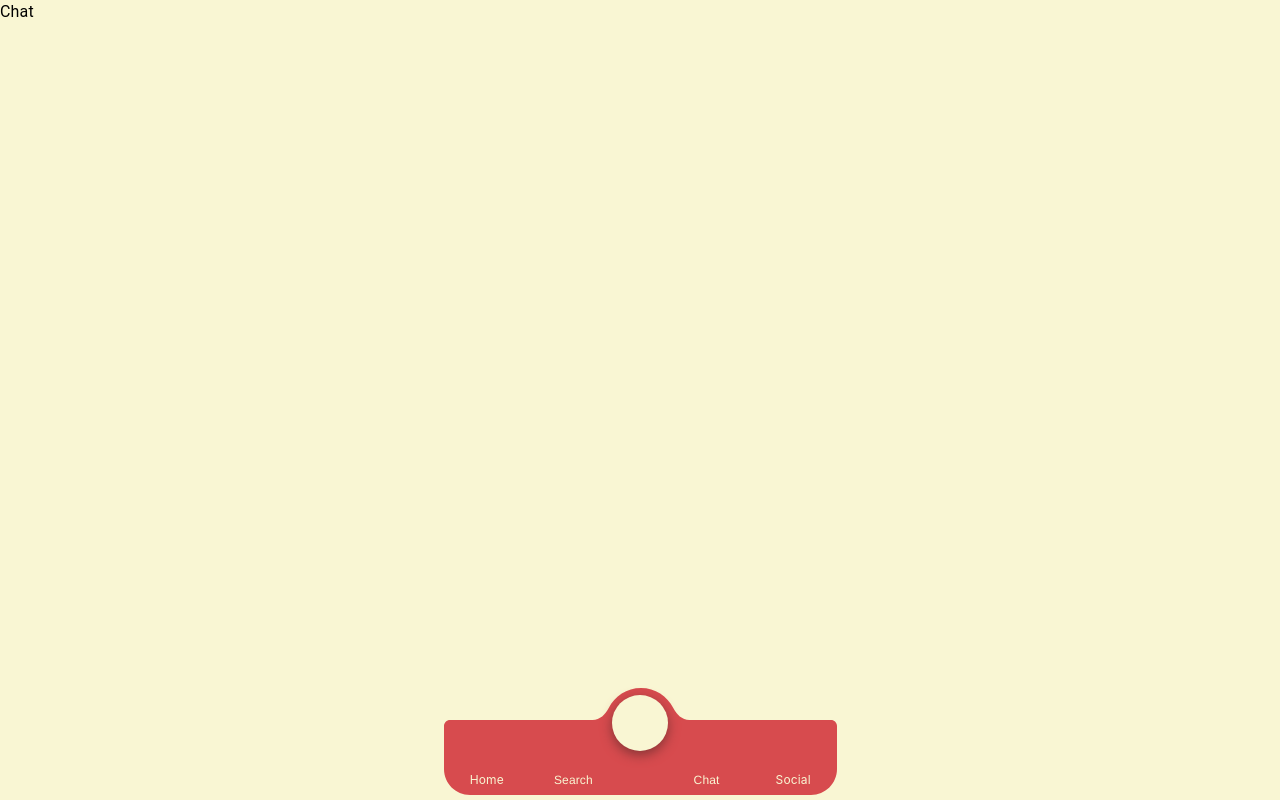
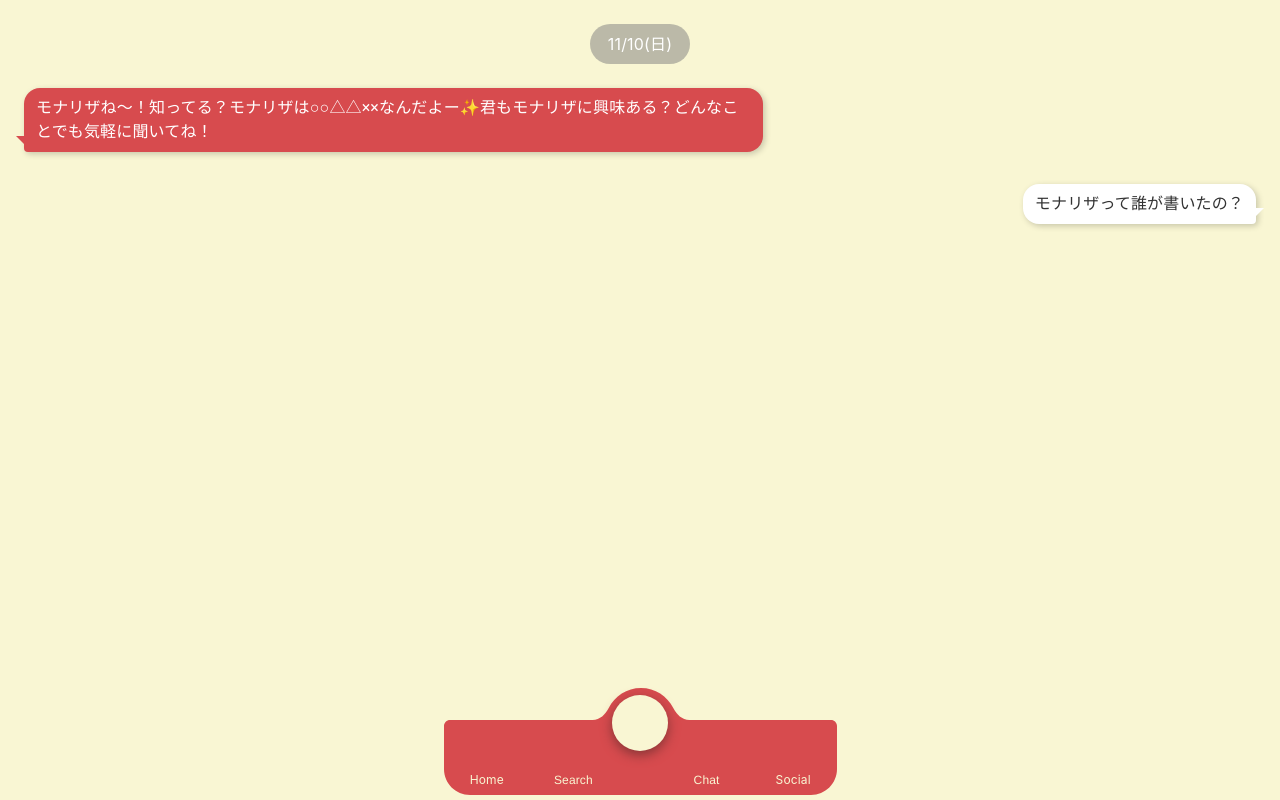
Before and after one commit to tsukuba-cojt/artie, a Next.js app: page /chat in a window 1280 px wide. Built offline with nearby package versions, Linux system fonts and the light colour scheme; some icons are missing.

Commit message:
チャットの日付表示コンポーネントの実装と吹き出しコンポーネントの改善
チャットの日付表示コンポーネントのUIを実装。

引数としてdateを取り、画面の真ん中で表示。

使い方：
<DateBadge date={"日付"} />

```diff
--- a/src/app/chat/page.tsx
+++ b/src/app/chat/page.tsx
@@ -2,7 +2,31 @@
 
 import React from "react";
 import { Box } from "@mui/material";
+import DateBadge from "@/features/chat/components/Date";
+import SpeechBubble from "@/features/base/components/SpeechBubble";
 
 export default function Home() {
-  return <Box>Chat</Box>;
+  return (
+    <Box
+      sx={{
+        padding: 3, // Add padding around the page
+        display: "flex",
+        flexDirection: "column", // Arrange children in a vertical stack
+        gap: 2, // Add spacing between components
+      }}
+    >
+      <DateBadge date={"11/10(日)"} />
+      <SpeechBubble
+        content={
+          "モナリザね～！知ってる？モナリザは○○△△××なんだよー✨君もモナリザに興味ある？どんなことでも気軽に聞いてね！"
+        }
+        sender={false}
+      />
+
+      {/* Speech Bubble for receiver */}
+      <SpeechBubble content={"モナリザって誰が書いたの？"} sender={true} />
+
+      {/* Date Badge */}
+    </Box>
+  );
 }
--- a/src/features/base/components/SpeechBubble.tsx
+++ b/src/features/base/components/SpeechBubble.tsx
@@ -12,7 +12,7 @@ interface SpeechBubbleProps {
 const SpeechBubble: React.FC<SpeechBubbleProps> = ({
   content,
   sender = true,
-  bubbleColor = sender ? "accent.main" : "background.paper",
+  bubbleColor = sender ? "background.paper" : "accent.main",
 }) => {
   return (
     <Box
@@ -25,7 +25,7 @@ const SpeechBubble: React.FC<SpeechBubbleProps> = ({
       <Box
         sx={{
           backgroundColor: bubbleColor,
-          color: sender ? "common.white" : "common.black",
+          color: sender ? "common.black" : "common.white",
           maxWidth: "60%",
           padding: "8px 12px",
           borderRadius: sender ? "16px 16px 4px 16px" : "16px 16px 16px 4px",
--- /dev/null
+++ b/src/features/chat/components/Date.tsx
@@ -0,0 +1,45 @@
+import React from "react";
+import { Box, Typography } from "@mui/material";
+
+interface DateBadgeProps {
+  date: string; // Add a date prop
+}
+
+const DateBadge: React.FC<DateBadgeProps> = ({ date }) => {
+  return (
+    <Box
+      sx={{
+        display: "flex",
+        justifyContent: "center",
+      }}
+    >
+      <Box
+        sx={{
+          width: 100, // Fixed width
+          height: 40, // Fixed height
+          backgroundColor: "rgba(127, 127, 127, 0.5)", // Adjust the color
+          borderRadius: 6, // Equivalent to 8px
+          display: "inline-flex",
+          justifyContent: "center",
+          alignItems: "center",
+          gap: 2,
+        }}
+      >
+        <Typography
+          sx={{
+            color: "white",
+            fontSize: 16,
+            fontFamily: '"SF Pro Text", sans-serif',
+            fontWeight: 400,
+            lineHeight: "22px",
+            wordWrap: "break-word",
+          }}
+        >
+          {date}
+        </Typography>
+      </Box>
+    </Box>
+  );
+};
+
+export default DateBadge;
```
